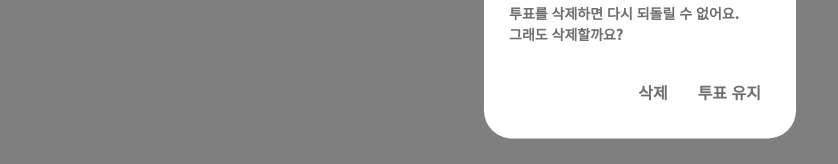
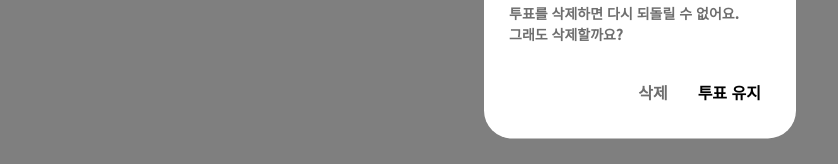
Before and after one commit to Delight-Momentum/Vote, a Next.js app: page / in a window 1280 px wide. Both pictures are taken after a click on the button "삭제하기". Shown: the part 366-530 px from the top of the page, without its empty margins (0-838 px from the left). Built offline with nearby package versions, Linux system fonts and the light colour scheme.

Commit message:
refactor: 투표 유지버튼 색상 변경

```diff
--- a/components/dialog-delete.tsx
+++ b/components/dialog-delete.tsx
@@ -15,7 +15,7 @@ function DeleteDialog() {
           삭제
         </button>
         <button
-          className="p-10pxr font-semibold text-[#6e6e6e] hover:font-bold"
+          className="text-primray300 p-10pxr font-semibold hover:font-bold"
           type="button"
         >
           투표 유지
```
